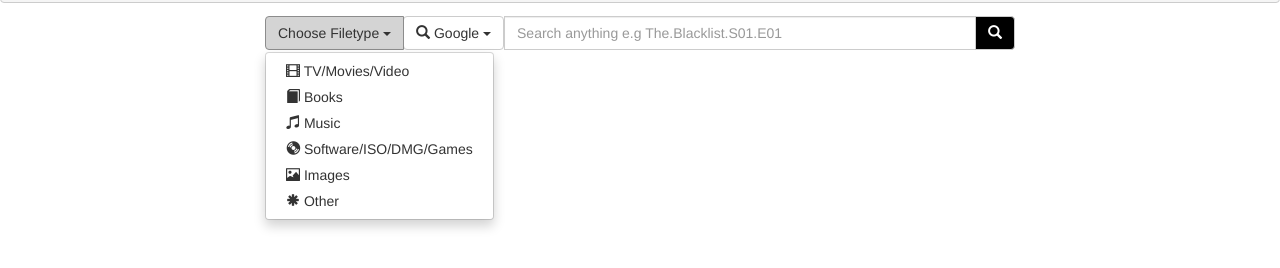
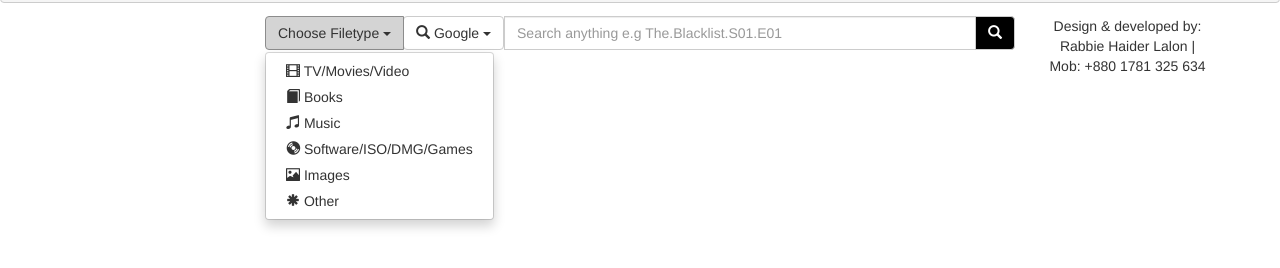
Before and after one commit to rabbiehaider/search, a plain HTML site: page index.html in a window 1280 px wide. Shown: the part 138-406 px from the top of the page. Drawn offline with nearby package versions, Linux system fonts and the light colour scheme.

Commit message:
Update index.html

```diff
--- a/index.html
+++ b/index.html
@@ -154,7 +154,8 @@ Get direct download links for almost anything.
 				</span>
 			</div>
 		</div>
-		<div class="col-lg-2">
+		<div class="col-lg-2 text-center">
+			<p>Design & developed by: Rabbie Haider Lalon | Mob: +880 1781 325 634</p>
 		</div>
 	</div>
 </form>
```
